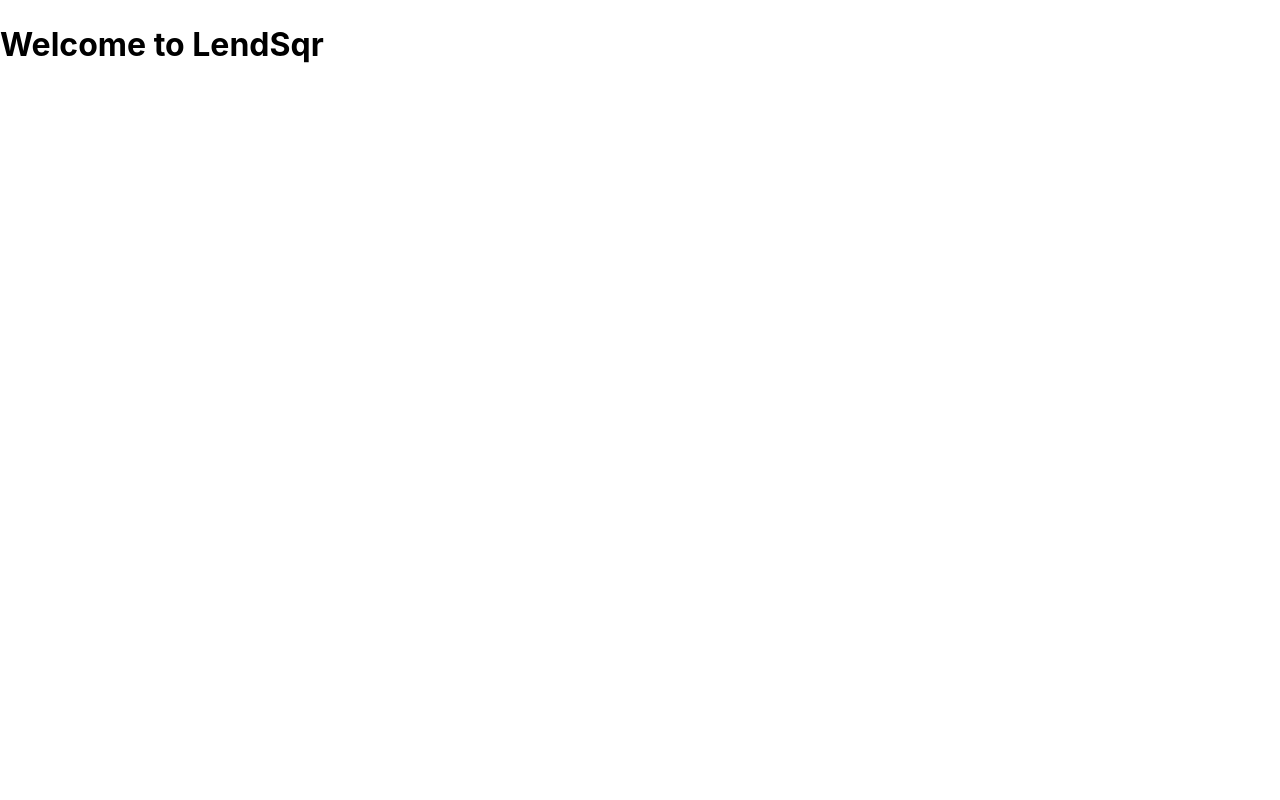
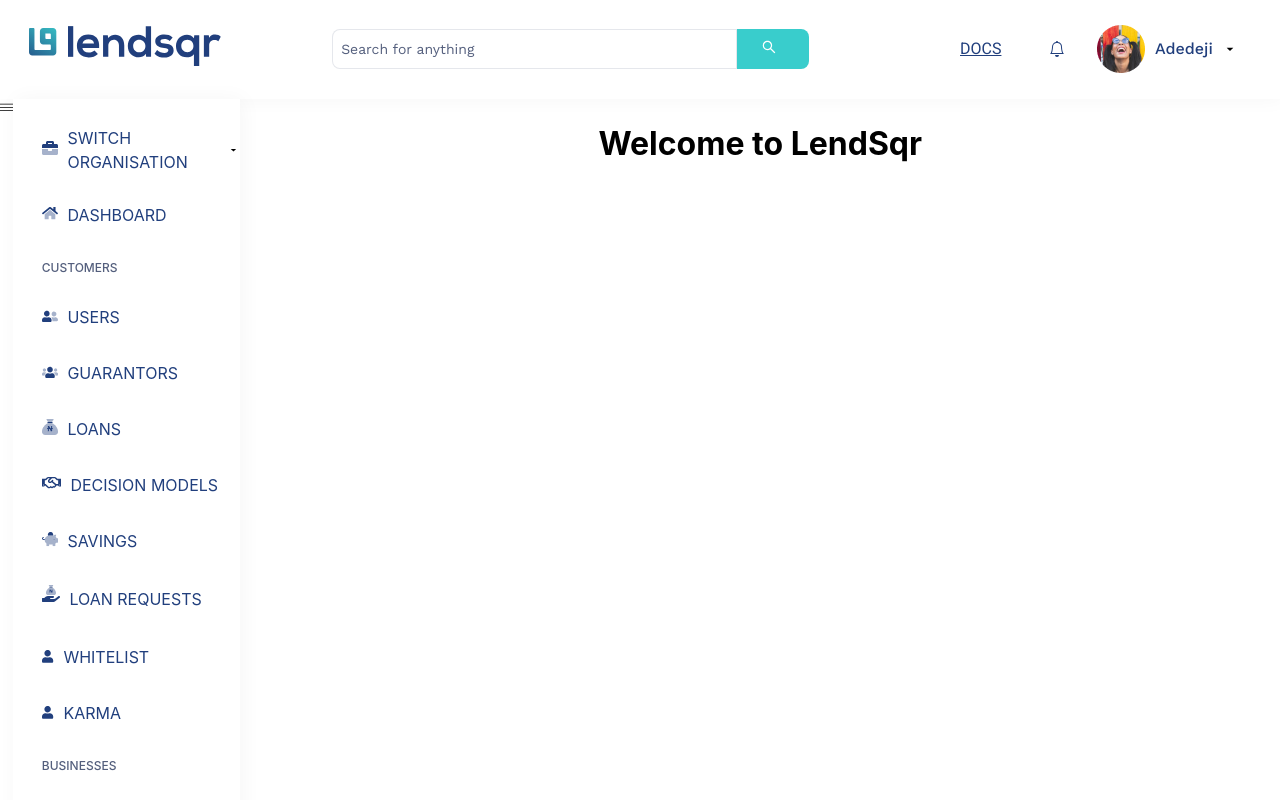
Before and after one commit to Ugboaja-Uchechi/lendsqr-fe-test, a React (Create React App) app: page /dashboard in a window 1280 px wide. Shown: the top 800 px of the page. Built offline with nearby package versions, Linux system fonts and the light colour scheme.

Commit message:
Create menu

```diff
--- a/src/Data/SidebarData.js
+++ b/src/Data/SidebarData.js
@@ -24,12 +24,14 @@ const SidebarData = [
     id: 1,
     img: Home,
     name: "Dashboard",
-    header: "Customers"
+    header: "Customers",
+    link: "/dashboard"
   },
   {
     id: 2,
     img: UserFriends,
-    name: "Users"
+    name: "Users",
+    link: "/users"
   },
   {
     id: 3,
--- a/src/Styling/_main.scss
+++ b/src/Styling/_main.scss
@@ -125,6 +125,28 @@ main {
     }
 }
 
+.nav {
+  margin: 0 auto;
+
+  .pagination {
+    display: flex;
+    justify-content: flex-end;
+    width: 72.5em;
+
+    li {
+      list-style-type: none;
+      button {
+        color: $secondary-text-color;
+        font-size: $small-font;
+        font-weight: 500;
+        border: none;
+        background-color: transparent;
+        padding-inline-end: 1rem;
+      }
+    }
+  }
+}
+
 @media screen and (max-width: 1023px) {
   main {
     width: 100%;
@@ -151,6 +173,17 @@ main {
   .d-none, .none {
     display: none;
   }
+
+  .nav {
+    .pagination {
+      width: auto;
+    }
+  }
+
+  // .nav {
+  //   width: 100%;
+  //   margin-inline-start: 1.7rem;
+  // }
 }
 
 @media screen
@@ -187,4 +220,9 @@ and (max-width: 650px) {
     display: none;
   }
 
+  // .nav {
+  //   width: calc(45% - 20px);
+  //   margin-inline-start: 1.7rem;
+  // }
+
 }
--- a/src/Styling/_sideBar.scss
+++ b/src/Styling/_sideBar.scss
@@ -9,6 +9,10 @@ $font-size: 1rem;
   width: calc(3.5em * 5);
   background-color: #fff;
   box-shadow: 3px 0px 20px 0px #0000000A;
+
+  .menu {
+    display: none;
+  }
 
     .flex {
       display: flex;
@@ -51,7 +55,23 @@ $font-size: 1rem;
 }
 
 @media screen and (max-width: 1230px) {
+
   .side-bar {
     display: none;
   }
+
+  .menu {
+    display: block;
+    z-index: 3;
+    margin-left: 1.5rem;
+    color: $primary-color;
+    font-size: 1.5rem;
+  }
+
+  .side-bar.active {
+    display: block;
+    width: 100%;
+    position: absolute;
+    top: 6rem;
+  }
 }
--- /dev/null
+++ b/src/Styling/_user.scss
@@ -0,0 +1,10 @@
+.flex-container {
+  display: flex;
+  // flex-direction: column;
+}
+
+@media screen and (max-width: 1023px) {
+  .flex-container {
+    display: block;
+  }
+}
--- a/src/components/Dashboard.js
+++ b/src/components/Dashboard.js
@@ -1,8 +1,19 @@
 import React from "react";
+import Header from "../subComponents/Header";
+import SideBar from "../subComponents/sideBar";
 
 const Dashboard = () => {
   return (
-    <h1>Welcome to LendSqr</h1>
+    <>
+      <Header />
+      <div className="flex-container">
+        <SideBar />
+        <h1 style={{ textAlign: "center", width: "100%" }}>
+          Welcome to LendSqr
+        </h1>
+      </div>
+    </>
+
   )
 }
 
--- a/src/components/User.js
+++ b/src/components/User.js
@@ -1,13 +1,14 @@
 import Header from "../subComponents/Header";
 import Main from "../subComponents/Main";
 import SideBar from "../subComponents/sideBar";
+import "../Styling/_user.scss"
 
 
 const User = () => {
   return (
     <>
       <Header />
-      <div style={{ display: "flex" }}>
+      <div className="flex-container">
         <SideBar />
         <Main />
       </div>
--- a/src/subComponents/Main.js
+++ b/src/subComponents/Main.js
@@ -1,12 +1,6 @@
-// import { Title, UserInfo } from "../Data/UsersInfo";
 import "../Styling/_main.scss";
 import axios from "axios";
 import { useEffect, useState } from "react";
-// import { HiDotsVertical }from "react-icons/hi";
-// import moment from "moment";
-// import { BsEye } from "react-icons/bs";
-// import { FiUserCheck, FiUserX } from "react-icons/fi";
-// import { useNavigate } from "react-router-dom";
 import User from "./User";
 import Pagination from "./Pagination";
 
@@ -32,12 +26,14 @@ const Main = () => {
     const currentUser = users.slice(indexOfFirstUser, indexOfLastUser);
 
       // Change page
-  const paginate = pageNumber => setCurrentPage(pageNumber);
+    const paginate = pageNumber => setCurrentPage(pageNumber);
 
   return (
     <>
-      <User users={currentUser} loading={loading} />
-      <Pagination usersPerPage={usersPerPage} totalUsers={users.length} paginate={paginate} />
+      <div style={{ backgroundColor: "#fafafa" }}>
+        <User users={currentUser} loading={loading} />
+        <Pagination usersPerPage={usersPerPage} totalUsers={users.length} paginate={paginate} />
+      </div>
     </>
   )
 }
--- a/src/subComponents/Pagination.js
+++ b/src/subComponents/Pagination.js
@@ -6,7 +6,7 @@ const Pagination = ({ usersPerPage, totalUsers, paginate }) => {
   }
 
   return (
-    <nav>
+    <nav className="nav">
       <ul className='pagination'>
         {pageNumbers.map(number => (
           <li key={number} className='page-item'>
--- a/src/subComponents/User.js
+++ b/src/subComponents/User.js
@@ -26,7 +26,7 @@ const User = ({ users, loading }) => {
   }
   return (
     <>
-      <main>
+      <main className="main">
         <div>
           <h1>Users</h1>
         </div>
--- a/src/subComponents/sideBar.js
+++ b/src/subComponents/sideBar.js
@@ -1,12 +1,19 @@
 import Briefcase from "../assests/images/briefcase.svg";
 import { MdArrowDropDown } from "react-icons/md";
 import SidebarData from "../Data/SidebarData";
-import "../Styling/_sideBar.scss"
+import "../Styling/_sideBar.scss";
+import { Link } from "react-router-dom";
+import { VscMenu } from "react-icons/vsc"
+import { useState } from "react";
+
 
 const SideBar = () => {
+  const [navbarOpen, setNavbarOpen] = useState(false)
+  const showNavBar = () => setNavbarOpen(!navbarOpen);
   return (
     <>
-      <section className="side-bar">
+      <VscMenu className="menu" onClick={showNavBar} />
+      <section className={navbarOpen ? "side-bar active" : "side-bar"} onClick={showNavBar}>
         <div className="flex p-top">
           <div>
             <img src={Briefcase} alt="A briefcase icon" className="img" />
@@ -25,7 +32,7 @@ const SideBar = () => {
                     <img src={sidebar.img} className="img" alt="Icon" />
                   </div>
                   <div>
-                    <h4>{sidebar.name}</h4>
+                    <Link to={sidebar.link} style={{ textDecoration: "none" }}><h4>{sidebar.name}</h4></Link>
                   </div>
                 </div>
                 <h3>{sidebar.header}</h3>
```
